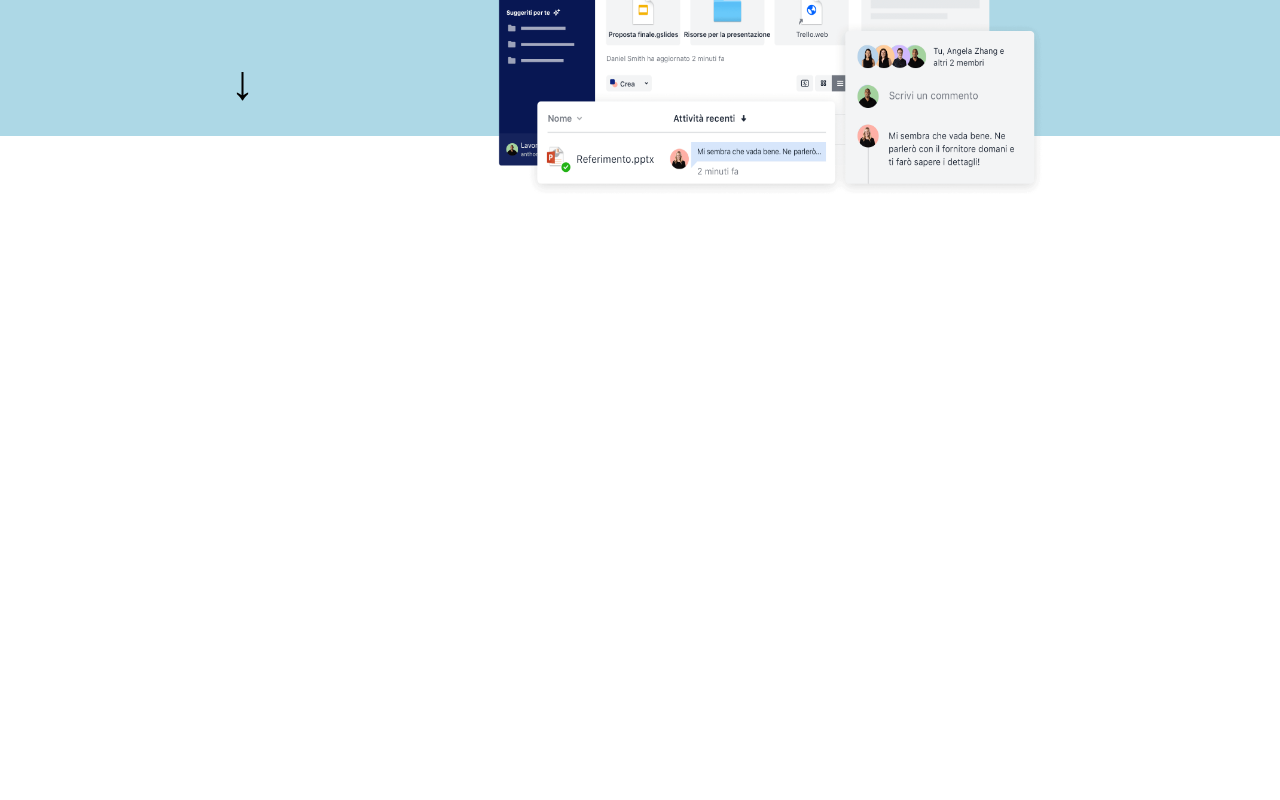
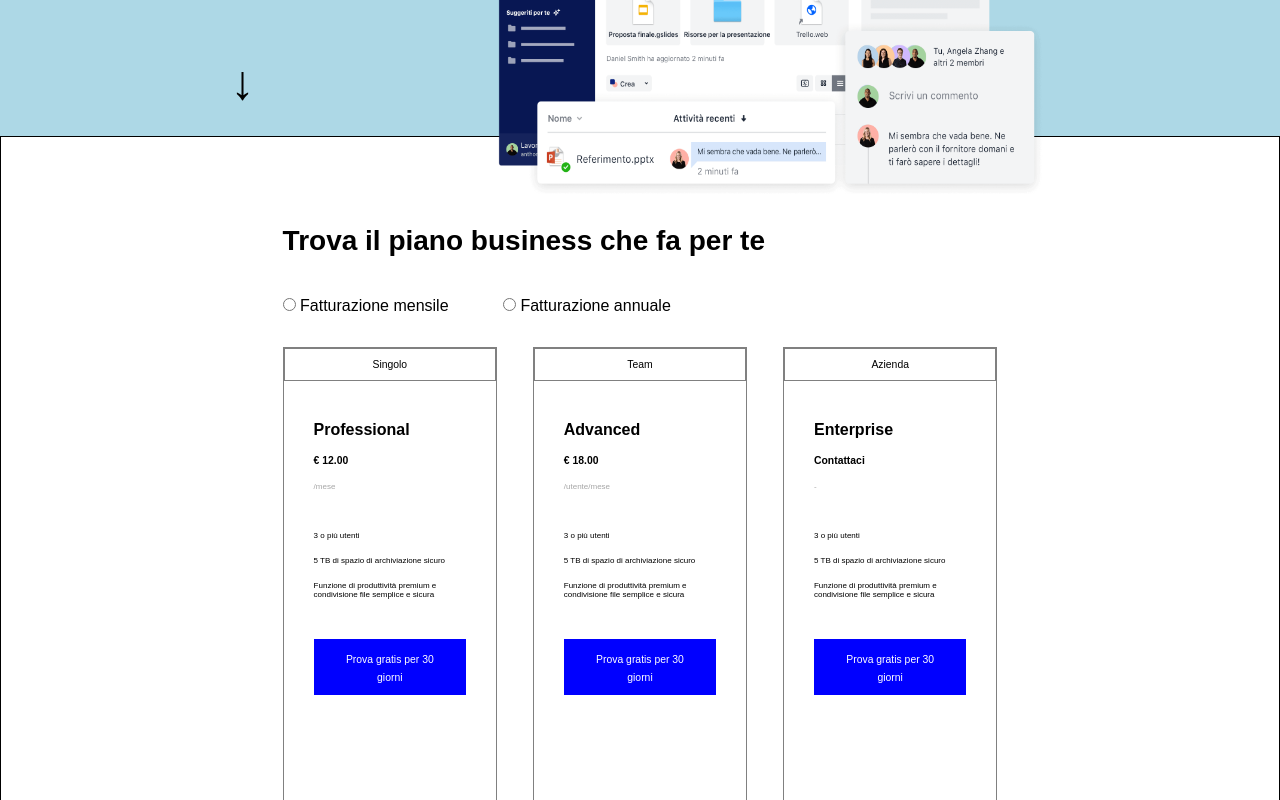
Before and after one commit to edoardope/htmlcss-dropbox, a plain HTML site: page index.html in a window 1280 px wide. Shown: the part 400-1200 px from the top of the page. Before the commit the page ends 800 px from the top, so only its background shows below. Drawn offline with Linux system fonts and the light colour scheme.

Commit message:
prima parte 3 colonne

```diff
--- a/asset/css/style.css
+++ b/asset/css/style.css
@@ -24,6 +24,12 @@ table{
 
 .debug{
     border: 1px solid black;
+}
+
+/* border */
+
+.b-1px-solid-grey{
+    border: 1px solid grey;
 }
 
 /* display */
@@ -64,12 +70,16 @@ table{
 
 /* flex basis */
 
-.flex-basis-50perc{
-    flex-basis: 50%;
+.flex-basis-30perc{
+    flex-basis: 30%;
 }
 
 .flex-basis-40perc{
     flex-basis: 40%;
+}
+
+.flex-basis-50perc{
+    flex-basis: 50%;
 }
 
 .flex-basis-60perc{
@@ -77,6 +87,10 @@ table{
 }
 
 /* background color */
+
+.bg-color-white{
+    background-color: white;
+}
 
 .bg-color-blue{
     background-color: blue;
@@ -98,12 +112,28 @@ table{
     margin-top: 5px;
 }
 
+.margin-top-15px{
+    margin-top: 15px;
+}
+
+.margin-top-30px{
+    margin-top: 15px;
+}
+
 .margin-top-100px{
     margin-top: 100px;
 }
 
+.margin-top-2vh{
+    margin-top: 2vh;
+}
+
 .margin-top-3vh{
     margin-top: 3vh;
+}
+
+.margin-top-4vh{
+    margin-top: 4vh;
 }
 
 .margin-top-5vh{
@@ -317,6 +347,14 @@ he
     padding-top: 20px;
 }
 
+.padding-top-30px{
+    padding-top: 30px;
+}
+
+.padding-top-40px{
+    padding-top: 40px;
+}
+
 /* padding bottom */
 
 .padding-bottom-3px{
@@ -349,6 +387,10 @@ he
     padding-left: 20px;
 }
 
+.padding-left-30px{
+    padding-left: 30px;
+}
+
 .padding-left-18perc{
     padding-left: 18%;
 }
@@ -357,7 +399,19 @@ he
     padding-left: 20%;
 }
 
+.padding-left-22perc{
+    padding-left: 22%;
+}
+
 /* padding right */
+
+.padding-right-20px{
+    padding-right: 20px;
+}
+
+.padding-right-30px{
+    padding-right: 30px;
+}
 
 .padding-right-18perc{
     padding-right: 18%;
@@ -367,16 +421,27 @@ he
     padding-right: 20%;
 }
 
+.padding-right-22perc{
+    padding-right: 22%;
+}
+
+
 /* position */
 
 .sticky{
     position: sticky;
+    position: -webkit-sticky;
+    top: 0;
 }
 
 /* color */
 
 .white{
     color: white;
+}
+
+.grey{
+    color: rgb(165, 165, 165);
 }
 
 /* font size */
@@ -395,6 +460,22 @@ he
 
 .font-size-1-6vh{
     font-size: 1.6vh
+}
+
+.font-size-2vh{
+    font-size: 2vh;
+}
+
+.font-size-3vh{
+    font-size: 3vh;
+}
+
+.font-size-3-5vh{
+    font-size: 3.5vh;
+}
+
+.font-size-4vh{
+    font-size: 4vh;
 }
 
 .font-size-6vh{
@@ -430,3 +511,7 @@ he
 .list-style-none{
     list-style: none;
 }
+
+/* custom element */
+
+/* radio */
--- a/index.html
+++ b/index.html
@@ -11,7 +11,7 @@
 
  <body>
      <!-- Inizio nav bar -->
-     <nav class="flex space-between height-5vh sticky f-center varela-round">
+     <nav class="flex space-between height-5vh sticky f-center varela-round bg-color-white">
          <div class="width-50perc flex">
               <div class="margin-left-30px margin-top-5px">
                   <img src="asset/img/logo-small.png" alt="logo" height="25vh">
@@ -58,6 +58,63 @@
             </div>
         </div>
      </header>
+     <!-- fine header -->
+
+     <!-- inizio sezione trova il piano business che fa per te -->
+     <section class="debug varela-round padding-left-22perc padding-right-22perc">
+        <!-- titolo e option -->
+        <div>
+            <h2 class="margin-top-11vh font-size-3-5vh">Trova il piano business che fa per te</h2>
+            <span class="margin-top-5vh block">
+                <input type="radio" name="Fatturazione mensile" id="" class="font-size-1-3vh"> Fatturazione mensile
+                <input type="radio" name="Fatturazione annuale" id="" class="font-size-1-3vh margin-left-50px"> Fatturazione annuale
+            </span>
+        </div>
+        <!-- 3 colonne -->
+        <div class="flex margin-top-4vh space-between">
+            <!-- prima colonna -->
+            <div class="flex-basis-30perc b-1px-solid-grey height-800px">
+                <span class="block width-100perc t-align-center b-1px-solid-grey padding-10px font-size-1-3vh">Singolo</span>
+                <div class="height-100perc width-100perc padding-left-30px padding-right-30px padding-top-40px">
+                    <h3 class="font-size-2vh">Professional</h3>
+                    <span class="block font-size-1-3vh margin-top-2vh"><strong>€ 12.00</strong></span>
+                    <span class="block grey font-size-1vh margin-top-2vh">/mese</span>
+                    <span class="block font-size-1vh margin-top-5vh">3 o più utenti</span>
+                    <span class="block font-size-1vh margin-top-2vh">5 TB di spazio di archiviazione sicuro</span>
+                    <span class="block font-size-1vh margin-top-2vh">Funzione di produttività premium e condivisione file semplice e sicura</span>
+                    <span class="width-100perc padding-left-20px padding-right-20px padding-top-10px padding-bottom-10px margin-top-5vh bg-color-blue block t-align-center"> <a href="" class="white text-decoration-none font-size-1-3vh">Prova gratis per 30 giorni</a></span>
+                    <span></span>
+                </div>
+            </div>
+            <!-- seconda colonna -->
+            <div class="flex-basis-30perc b-1px-solid-grey height-800px">
+                <span class="block width-100perc t-align-center b-1px-solid-grey padding-10px font-size-1-3vh">Team</span>
+                <div class="height-100perc width-100perc padding-left-30px padding-right-30px padding-top-40px">
+                    <h3 class="font-size-2vh">Advanced</h3>
+                    <span class="block font-size-1-3vh margin-top-2vh"><strong>€ 18.00</strong></span>
+                    <span class="block grey font-size-1vh margin-top-2vh">/utente/mese</span>
+                    <span class="block font-size-1vh margin-top-5vh">3 o più utenti</span>
+                    <span class="block font-size-1vh margin-top-2vh">5 TB di spazio di archiviazione sicuro</span>
+                    <span class="block font-size-1vh margin-top-2vh">Funzione di produttività premium e condivisione file semplice e sicura</span>
+                    <span class="width-100perc padding-left-20px padding-right-20px padding-top-10px padding-bottom-10px margin-top-5vh bg-color-blue block t-align-center"> <a href="" class="white text-decoration-none font-size-1-3vh">Prova gratis per 30 giorni</a></span>
+                </div>
+            </div>
+            <!-- terza colonna -->
+            <div class="flex-basis-30perc b-1px-solid-grey height-800px">
+                <span class="block width-100perc t-align-center b-1px-solid-grey padding-10px font-size-1-3vh">Azienda</span>
+                <div class="height-100perc width-100perc padding-left-30px padding-right-30px padding-top-40px">
+                    <h3 class="font-size-2vh">Enterprise</h3>
+                    <span class="block font-size-1-3vh margin-top-2vh"><strong>Contattaci</strong></span>
+                    <span class="block grey font-size-1vh margin-top-2vh">-</span>
+                    <span class="block font-size-1vh margin-top-5vh">3 o più utenti</span>
+                    <span class="block font-size-1vh margin-top-2vh">5 TB di spazio di archiviazione sicuro</span>
+                    <span class="block font-size-1vh margin-top-2vh">Funzione di produttività premium e condivisione file semplice e sicura</span>
+                    <span class="width-100perc padding-left-20px padding-right-20px padding-top-10px padding-bottom-10px margin-top-5vh bg-color-blue block t-align-center"> <a href="" class="white text-decoration-none font-size-1-3vh">Prova gratis per 30 giorni</a></span>
+                </div>
+            </div>
+        </div>
+        <!-- enterprise -->
+
  </body>
 
 </html>
```
